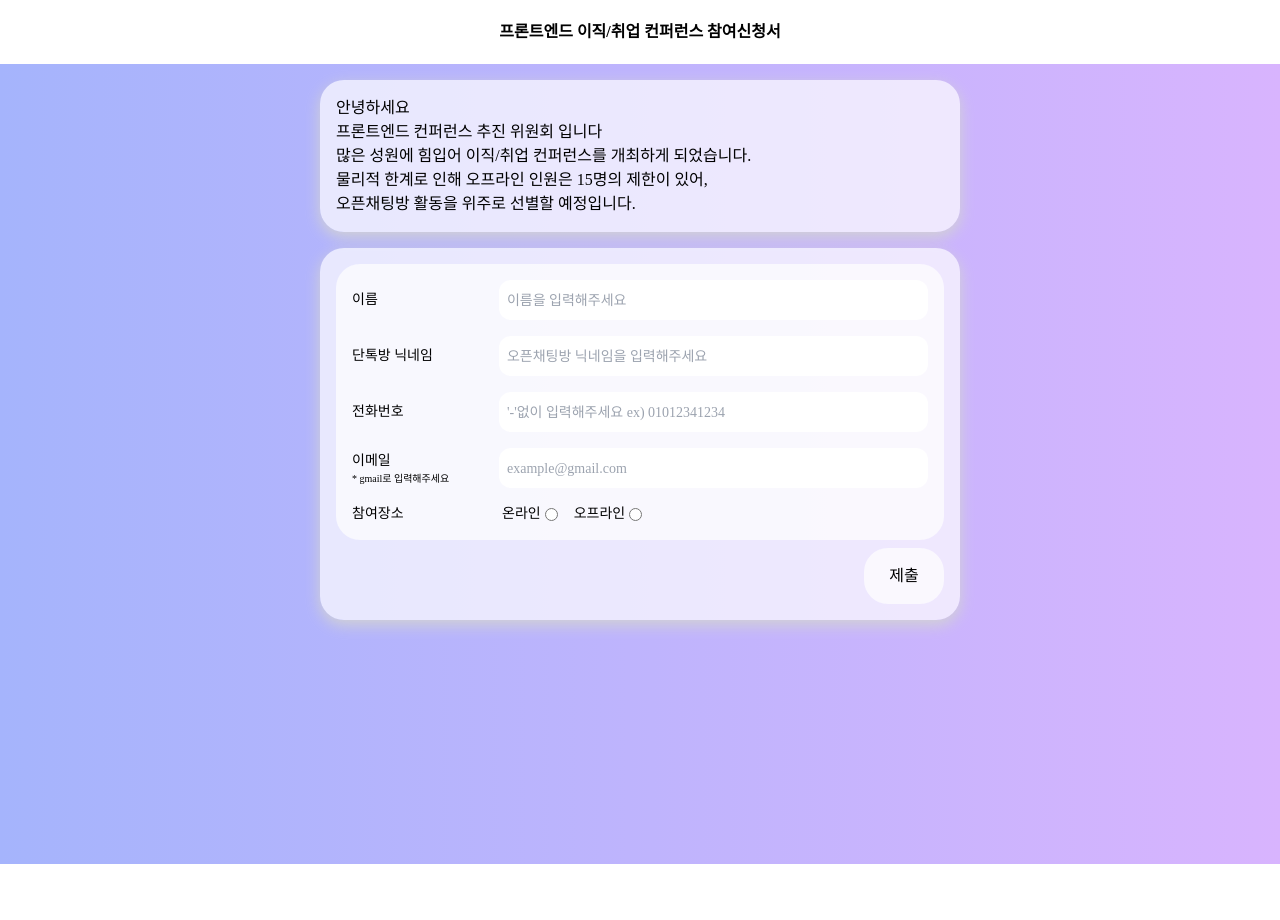
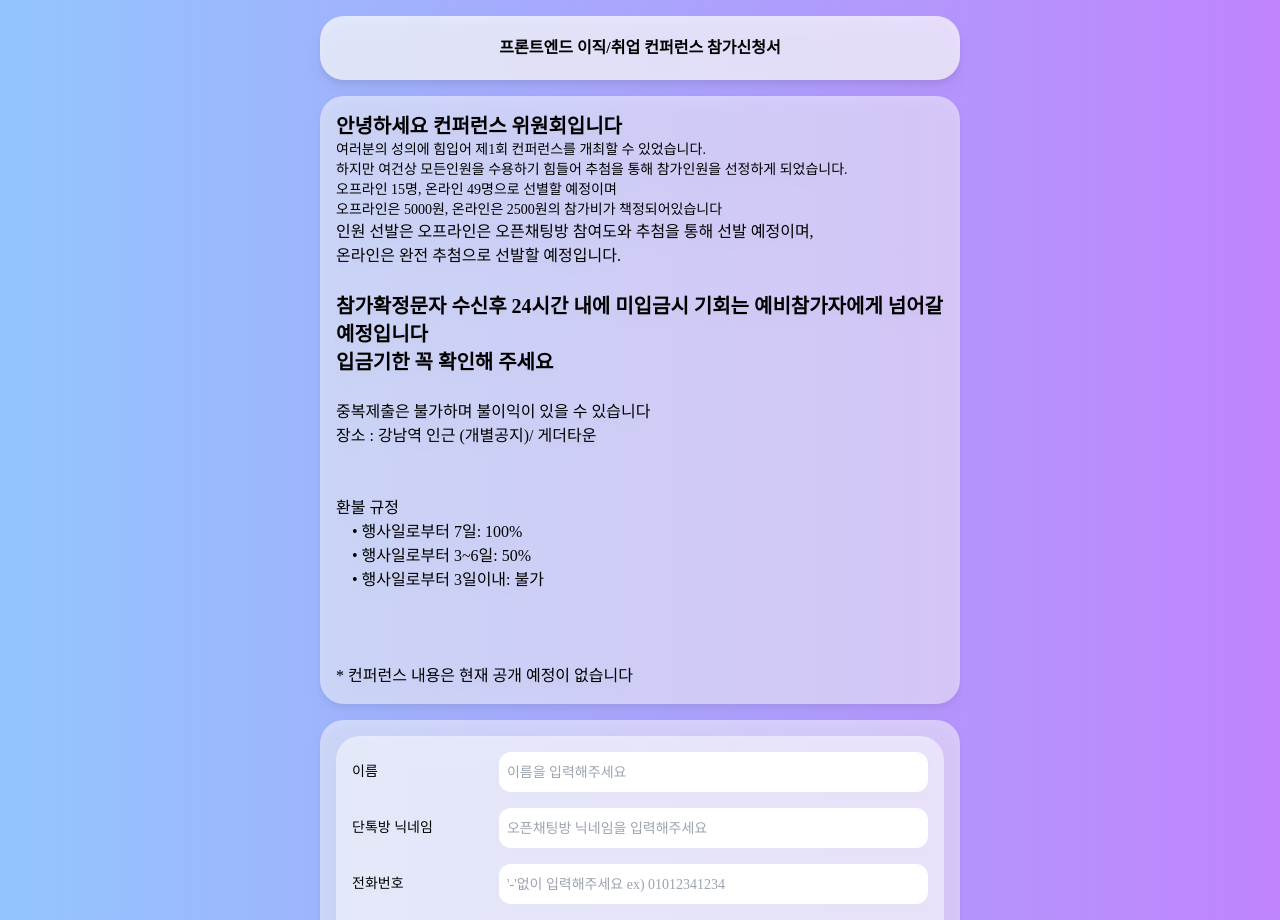
Before and after one commit to sh-oon/sulmoon_origin, a Vue app: page /main in a window 1280 px wide. Shown: the top 920 px of the page. Before the commit the page ends 864 px from the top, so only its background shows below. Built offline with nearby package versions, Linux system fonts and the light colour scheme; a web font is replaced by a local one.

Commit message:
공지 및 그림자 수정, 헤더 수정, 이메일 인풋 폼 변경, 참여장소 인풋 타입 변경

```diff
--- a/src/index.css
+++ b/src/index.css
@@ -1,7 +1,7 @@
 .content {
-  @apply w-full md:w-1/2 bg-white rounded-3xl p-4 bg-opacity-70
+  @apply w-11/12 md:w-1/2 bg-white rounded-3xl p-4 bg-opacity-50
 }
 
 .sulmoon {
-  @apply w-full bg-white rounded-3xl p-4 bg-opacity-70
+  @apply w-full bg-white rounded-3xl p-4 bg-opacity-50
 }
--- a/src/layout/Header.vue
+++ b/src/layout/Header.vue
@@ -1,8 +1,9 @@
 <template>
   <section id="header"
-           class="w-full h-16 bg-white flex items-center justify-center shadow-down"
+           class="h-16 flex items-center !bg-opacity-70
+            justify-center drop-shadow-lg content mt-4"
   >
-    <span class="font-bold">프론트엔드 이직/취업 컨퍼런스 참여신청서</span>
+    <span class="font-bold">프론트엔드 이직/취업 컨퍼런스 참가신청서</span>
   </section>
 </template>
 
--- a/src/layout/Notice.vue
+++ b/src/layout/Notice.vue
@@ -1,13 +1,29 @@
 <template>
-  <div class="content xs:w-full shadow-down mt-4 flex flex-col">
+  <div class="content xs:w-full drop-shadow-lg mt-4 flex flex-col">
     <div class="flex flex-col">
-      <h2>안녕하세요</h2>
-      <span>프론트엔드 컨퍼런스 추진 위원회 입니다</span>
-      <span>
-      많은 성원에 힘입어 이직/취업 컨퍼런스를 개최하게 되었습니다. <br>
-      물리적 한계로 인해 오프라인 인원은 15명의 제한이 있어, <br>
-        오픈채팅방 활동을 위주로 선별할 예정입니다.
-    </span>
+      <h2 class="font-bold text-xl">안녕하세요 컨퍼런스 위원회입니다</h2>
+      <span class="text-sm flex">여러분의 성의에 힘입어 제1회 컨퍼런스를 개최할 수 있었습니다.</span>
+      <span class="text-sm flex">하지만 여건상 모든인원을 수용하기 힘들어 추첨을 통해 참가인원을 선정하게 되었습니다.</span>
+      <span class="text-sm flex">오프라인 15명, 온라인 49명으로 선별할 예정이며</span>
+      <span class="text-sm flex">오프라인은 5000원, 온라인은 2500원의 참가비가 책정되어있습니다</span>
+      <span>인원 선발은 오프라인은 오픈채팅방 참여도와 추첨을 통해 선발 예정이며,</span>
+      <span>온라인은 완전 추첨으로 선발할 예정입니다.</span>
+      <br>
+      <span class="font-bold text-xl">참가확정문자 수신후 24시간 내에 미입금시 기회는 예비참가자에게 넘어갈 예정입니다</span>
+      <span class="font-bold text-xl">입금기한 꼭 확인해 주세요</span>
+      <br>
+      <span>중복제출은 불가하며 불이익이 있을 수 있습니다</span>
+      <span>장소 : 강남역 인근 (개별공지)/ 게더타운</span>
+      <br>
+      <br>
+      <span>환불 규정</span>
+      <span class="pl-4">&bull; 행사일로부터 7일: 100%</span>
+      <span class="pl-4">&bull; 행사일로부터 3~6일: 50%</span>
+      <span class="pl-4">&bull; 행사일로부터 3일이내: 불가</span>
+      <br>
+      <br>
+      <br>
+      <span> * 컨퍼런스 내용은 현재 공개 예정이 없습니다</span>
     </div>
   </div>
 </template>
@@ -17,5 +33,7 @@
 </script>
 
 <style scoped>
-
+span {
+  word-break: keep-all;
+}
 </style>
--- a/src/layout/Sulmoon.vue
+++ b/src/layout/Sulmoon.vue
@@ -1,5 +1,5 @@
 <template>
-  <div class="content mt-4 shadow-down relative flex flex-col gap-y-2 items-end">
+  <div class="content mt-4 drop-shadow-lg relative flex flex-col gap-y-2 items-end">
     <form class="sulmoon gap-4 flex flex-col">
       <label for="name">
         <span class="block w-3/12 text-sm">이름</span>
@@ -7,30 +7,36 @@
       </label>
       <label for="nickname">
         <span class="block w-3/12 text-sm">단톡방 닉네임</span>
-        <input type="text" id="nickname" class="placeholder:text-sm" placeholder="오픈채팅방 닉네임을 입력해주세요" v-model="param.email">
+        <input type="text" id="nickname" class="placeholder:text-sm" placeholder="오픈채팅방 닉네임을 입력해주세요"
+               v-model="param.nickname">
       </label>
       <label for="phone">
         <span class="block w-3/12 text-sm">전화번호</span>
-        <input type="text" id="phone" inputmode="numeric" class="placeholder:text-sm" placeholder="'-'없이 입력해주세요 ex) 01012341234" v-model="param.phone">
+        <input type="text" id="phone" inputmode="numeric" class="placeholder:text-sm"
+               placeholder="'-'없이 입력해주세요 ex) 01012341234" v-model="param.phone">
       </label>
       <label for="email">
         <div class="w-3/12 flex flex-col">
           <span class="block text-sm">이메일</span>
-          <span class="text-[10px]">* gmail로 입력해주세요</span>
+          <span class="text-[10px]">* gmail 아이디만 입력해주세요.</span>
         </div>
-        <input type="text" id="email" inputmode="email" class="placeholder:text-sm" placeholder="example@gmail.com" v-model="param.email">
+        <input type="text" id="email" class="placeholder:text-sm email !w-1/3" placeholder="ID" v-model="param.email">
+        <span>@gmail.com</span>
       </label>
       <div class="flex items-center gap-x-2">
         <span class="block w-3/12 text-sm">참여장소</span>
-        <div class="w-9/12 flex gap-4">
-          <label for="online">
-            <span class="block text-sm">온라인</span>
-            <input type="radio" value="online" name="location" id="online" v-model="param.location">
-          </label>
-          <label for="offline">
-            <span class="block text-sm">오프라인</span>
-            <input type="radio" value="offline" name="location" id="offline" v-model="param.location">
-          </label>
+        <div class="w-9/12 flex flex-col">
+          <div class="flex gap-4">
+            <label>
+              <span class="block text-sm">온라인</span>
+              <input type="checkbox" value="online" name="location" id="online" v-model="param.location.online">
+            </label>
+            <label>
+              <span class="block text-sm">오프라인</span>
+              <input type="checkbox" value="offline" name="location" id="offline" v-model="param.location.offline">
+            </label>
+          </div>
+          <span class="text-[9px]"> * 동시선택 가능합니다</span>
         </div>
       </div>
     </form>
@@ -47,23 +53,32 @@ const param = reactive({
   nickname: null,
   phone: null,
   email: null,
-  location: null
+  location: {
+    online: false,
+    offline: false,
+  }
 })
 
 // 요기다 짜세용
 const submit = () => {
-  console.log(param)
+  let data = {
+    name: param.name,
+    nickname: param.nickname,
+    phone: param.phone,
+    email: `${param.email}@gmail.com`,
+    location: param.location
+  }
+
+  console.log(data)
 }
 </script>
 
 <style scoped>
-.full {
-  width: 100% !important;
-}
 
 label {
   @apply flex items-center gap-1
 }
+
 input[type="text"] {
   @apply p-2 w-9/12 rounded-xl
 }
--- a/src/view/Home.vue
+++ b/src/view/Home.vue
@@ -1,6 +1,6 @@
 <template>
-  <Header/>
-  <div class="w-full h-screen bg-gradient-to-r from-indigo-300 to-purple-300 bg-opacity-5 flex flex-col items-center">
+  <div class="w-full pb-20 bg-gradient-to-r from-blue-300 to-purple-400 bg-opacity-5 flex flex-col items-center">
+    <Header/>
     <Notice/>
     <Sulmoon/>
   </div>
--- a/tailwind.config.js
+++ b/tailwind.config.js
@@ -5,8 +5,8 @@ module.exports = {
   theme: {
     extend: {},
     boxShadow:{
-      'up':'0 -5px 15px lightgray',
-      'down':'0 5px 15px lightgray'
+      'up':'0 -5px 5px gray',
+      'down':'0 5px 5px gray',
     },
   },
   variants: {
```
